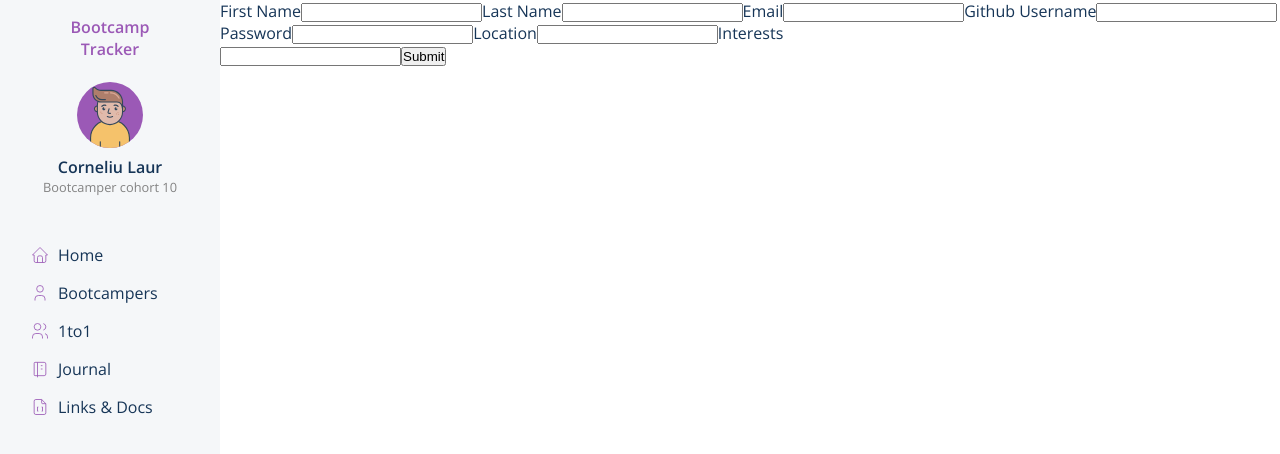
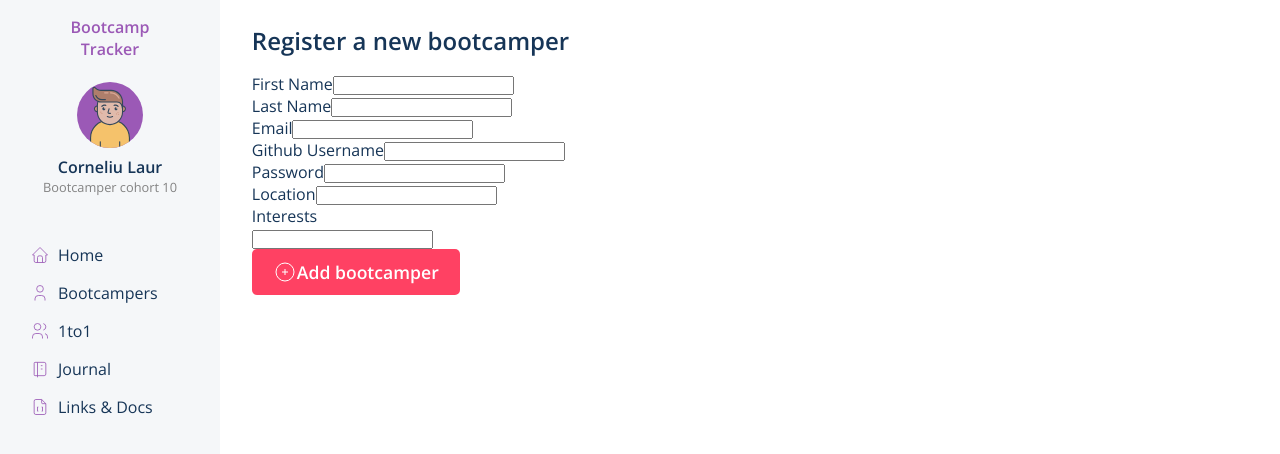
Before and after one commit to SchoolOfCode/national-project-week-antonio-kazeem-and-sofia, a React (Create React App) app in the folder client/: page /Register in a window 1280 px wide. Shown: the top 454 px of the page. Built offline with nearby package versions, Linux system fonts and the light colour scheme.

Commit message:
Add basic styles to Register form

```diff
--- a/client/src/components/Button/Button.css
+++ b/client/src/components/Button/Button.css
@@ -1,5 +1,4 @@
 .add-to-list-button {
-  align-self: end;
   background-color: #ff4163;
 }
 
--- a/client/src/components/Button/Button.js
+++ b/client/src/components/Button/Button.js
@@ -9,7 +9,7 @@ function Button({ handleButton, text }) {
         id="add-to-list"
         className="add-to-list-button"
       >
-        <img src="./add-icon.svg" alt="Add" />
+        <img src="add-icon.svg" alt="Add" />
         {text}
       </button>
     </>
--- a/client/src/components/Register/index.js
+++ b/client/src/components/Register/index.js
@@ -3,6 +3,10 @@ import React from "react";
 import { useState } from "react";
 import Axios from "axios";
 // import cors from "cors"
+
+//Styles
+import "./register.css";
+import Button from "../Button/Button";
 
 function Register() {
   const [fname, setFname] = useState("");
@@ -28,7 +32,9 @@ function Register() {
   };
 
   return (
-    <form>
+    <div className="register-section-container">
+      <h1 className="register-title">Register a new bootcamper</h1>
+      <form className="register-form">
         <label>
           First Name
           <input
@@ -88,9 +94,9 @@ function Register() {
             }}
           />
         </label>
-
-      <button onClick={register}>Submit</button>
+        <Button handleButton={register} text="Add bootcamper " />
       </form>
+    </div>
   );
 }
 
--- a/client/src/components/Register/register.css
+++ b/client/src/components/Register/register.css
@@ -0,0 +1,16 @@
+.register-section-container {
+  display: flex;
+  flex-direction: column;
+  margin: 1.5rem auto 0.5rem;
+  width: 94%;
+}
+
+.register-title {
+  font-size: 1.5rem;
+}
+
+.register-form {
+  margin: 1rem 0;
+  display: flex;
+  flex-direction: column;
+}
```
Also changed, not shown: client/public/add-icon.svg. Lines whose indentation alone changed are shown as unchanged.
